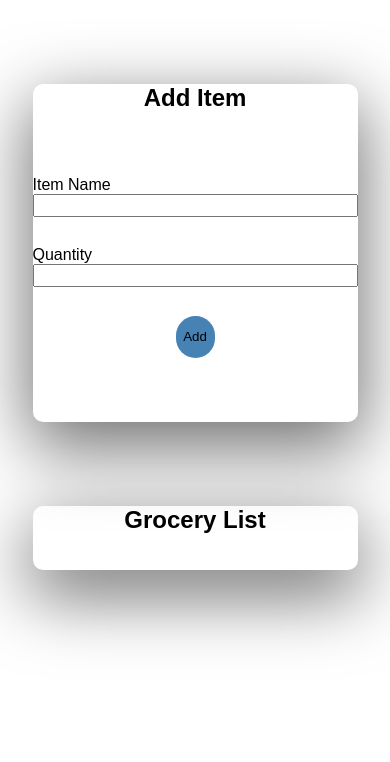
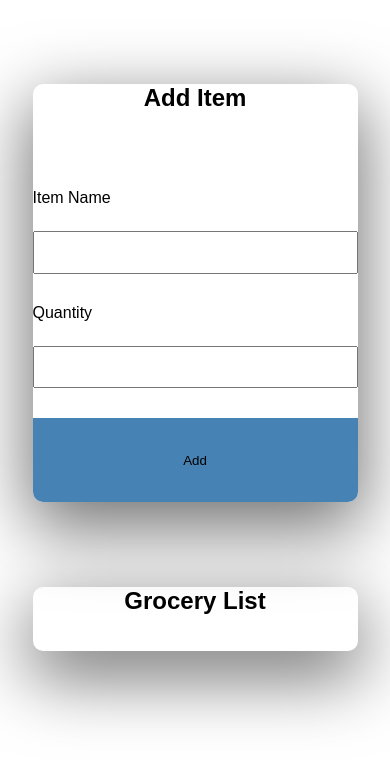
Before and after one commit to prakhar-spr/prakhar-spr.github.io, a website built with Parcel: page index.html in a window 390 px wide. Built offline with nearby package versions, Linux system fonts and the light colour scheme.

Commit message:
Update styles.css

```diff
--- a/src/styles.css
+++ b/src/styles.css
@@ -12,12 +12,13 @@ body {
   display: grid;
   grid-template-columns: repeat(12, minmax(0, 1fr));
   padding-top: 10vh;
-  grid-template-rows: 60vh;
+  grid-template-rows: auto;
 }
 
 .formBox {
   grid-column: 2 / 6;
   display: grid;
+  height: auto;
   grid-template-columns: 100%;
   grid-template-rows: 0.2fr 1fr;
   row-gap: 5vh;
@@ -58,14 +59,16 @@ h2 {
 form {
   display: grid;
   grid-template-columns: 1fr;
-  grid-template-rows: 40px 40px 1fr;
+  grid-template-rows: 1fr 1fr 1fr;
   row-gap: 30px;
+  margin: 0;
 }
 
 label {
   text-align: left;
   margin: 0;
   padding: 0;
+  height: 5vh;
   /* padding-top: 2.5vh;
   padding-bottom: 2.5vh;
   padding-top: 3vh; */
@@ -73,21 +76,20 @@ label {
 
 .inputForm {
   display: grid;
-  grid-template-rows: 1fr 3fr;
+  grid-template-rows: 1fr 1fr;
 }
 
-input {
+/* input {
   height: 2.8vh;
-}
+} */
 
 #formButton {
   /* margin-bottom: 70px 0; */
-  height: 5vh;
-  width: 10vw;
+  /* height: inherit; */
+  width: 100%;
   margin: 0 auto;
+  background: steelblue;
 
-  background: steelblue;
-  border-radius: 20px;
   border: black;
 }
 
@@ -136,10 +138,9 @@ input {
     grid-template-columns: 100%;
     grid-template-rows: 0.2fr 1fr;
     row-gap: 5vh;
-    /* border: 6px solid #b22222; */
     border-radius: 10px;
-    /* box-shadow: 5px 5px 3px black; */
     box-shadow: rgba(0, 0, 0, 0.56) 0px 22px 70px 4px;
+    overflow: auto;
   }
 
   .cart {
@@ -148,7 +149,7 @@ input {
     display: grid;
     /* grid-template-rows: max-content; */
     grid-auto-rows: min-content;
-    overflow: auto;
+
     border-radius: 10px;
     /* box-shadow: 10px 5px 5px black; */
     box-shadow: rgba(0, 0, 0, 0.56) 0px 22px 70px 4px;
@@ -156,12 +157,11 @@ input {
 
   #app {
     row-gap: 10vh;
-    grid-template-rows: 40vh;
+    grid-template-rows: auto;
   }
 
   #formbutton {
-    width: 100%;
-    position: absolute;
-    margin: 0 0;
+    margin: 0 auto;
+    width: 100 vh;
   }
 }
```
